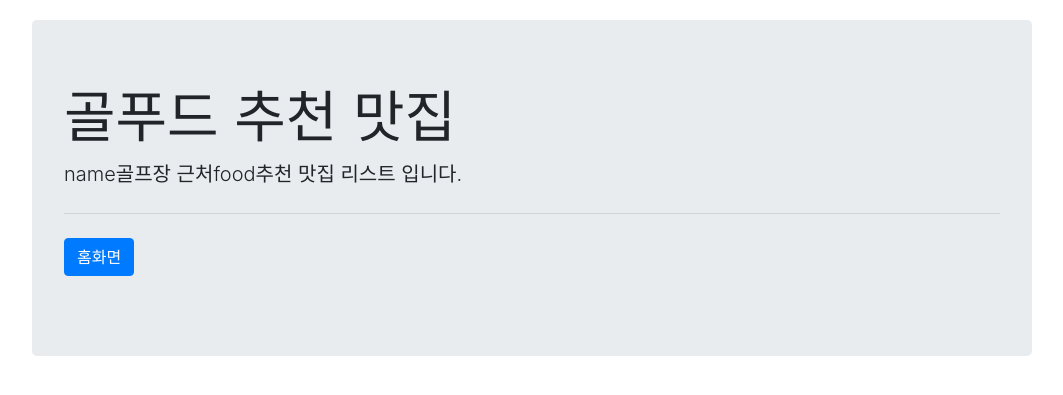
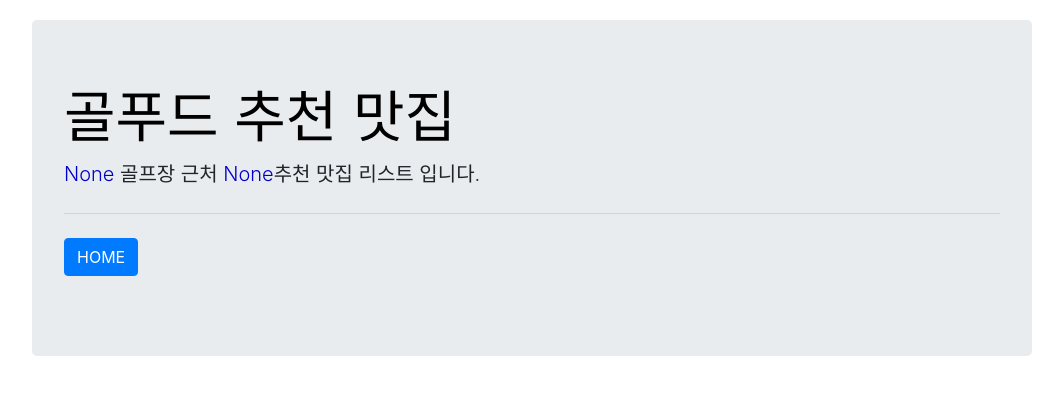
Before and after one commit to chabada77/my_project, a Flask app: page /search in a window 1280 px wide. Shown: the top 395 px of the page, without its empty margins (108-1171 px from the left). Run offline with Flask 2, Linux system fonts and the light colour scheme; data that the repository does not hold is empty; some libraries are stand-ins or nearby versions.

Commit message:
Update search_main.html

```diff
--- a/templates/search_main.html
+++ b/templates/search_main.html
@@ -3,9 +3,7 @@
     <head>
         <!-- Required meta tags -->
         <meta charset="UTF-8">
-        <!--<meta name="viewport" content="width=device-width, initial-scale=1, shrink-to-fit=no">-->
-        <meta name="viewport" content="width=device-width, initial-scale=1.0">
-
+        <meta name="viewport" content="width=device-width, initial-scale=1, shrink-to-fit=no">
         <!-- Bootstrap CSS -->
         <link rel="stylesheet" href="https://maxcdn.bootstrapcdn.com/bootstrap/4.0.0/css/bootstrap.min.css"
               integrity="sha384-Gn5384xqQ1aoWXA+058RXPxPg6fy4IWvTNh0E263XmFcJlSAwiGgFAW/dAiS6JXm"
@@ -22,20 +20,22 @@
         <title>골푸드맛집</title>
         <style>
             .wrap {
-                width: 1000px;
+                max-width: 1000px;
                 margin: 20px auto;
             }
-
             .food-columns {
                 display: grid;
                 grid-template-columns: repeat(3, 1fr);
                 row-gap: 8px;
                 column-gap: 8px;
             }
-
+            @media only screen and (max-width: 600px) {
+                .food-columns {
+                    grid-template-columns: repeat(1, 1fr);
+                }
+            }
         </style>
         <script>
-
             function distanceKilo(metres) {
                 var meter = Number(metres);
                 var km = meter / 1000;
@@ -46,11 +46,9 @@
                 let lat = '{{lat}}'
                 let lng = '{{lng}}'
                 let food = '{{food}}'
-                let name = '{name}}'
-
-                $('#change_golfjang').text('name');
-                $('#change_food').text('food');
-
+                let name = '{{name}}'
+                $('#change_golfjang').text(name);
+                $('#change_food').text(food);
                 console.log(lat, lng, food)
                 $.ajax({
                     type: 'GET',
@@ -63,8 +61,6 @@
                     },
                     success: function (res) {
                         $('#cards-box').empty()
-
-
                         let rows = res['documents']
                         for (let i = 0; i < rows.length; i++) {
                             let row = rows[i]
@@ -81,10 +77,10 @@
                             let road_address_name = row['road_address_name']
                             let temp = `<div class="card">
                                             <div class="card-body">
-                                                <a href="${place_url}" class="card-title">${place_name}</a>
+                                                <h5 ><a href="${place_url}" style="color:crimson" class="card-title">${place_name}</a></h5>
                                                 <p class="card-text">${address_name}</p>
                                                 <p class="card-text comment">${category_name}</p>
-                                                <p class="card-text comment">${distanceKilo(metres)}km</p>
+                                                <p class="card-text comment"><sapn style="color:mediumblue">${name}에서</sapn> : ${distanceKilo(metres)}km</p>
                                             </div>
                                         </div>`
                             $('#cards-box').append(temp)
@@ -97,12 +93,12 @@
     <body>
         <div class="wrap">
             <div class="jumbotron">
-                <h1 class="display-4">골푸드 추천 맛집</h1>
-                <p class="lead"><span id="change_golfjang">000</span>골프장 근처<span
-                        id="change_food">000</span>추천 맛집 리스트 입니다.</p>
+                <h1 class="display-4" style="color:black">골푸드 추천 맛집</h1>
+                <p class="lead"><span style="color:mediumblue" id="change_golfjang">000</span> 골프장 근처
+                    <span id="change_food" style="color:mediumblue">000</span>추천 맛집 리스트 입니다.</p>
                 <hr class="my-4">
                 <p class="lead">
-                    <button onclick="location.href='/'" id="btn-post-box" type="button" class="btn btn-primary">홈화면
+                    <button onclick="location.href='/'" id="btn-post-box" type="button" class="btn btn-primary">HOME
                     </button>
                     </button>
                 </p>
```
